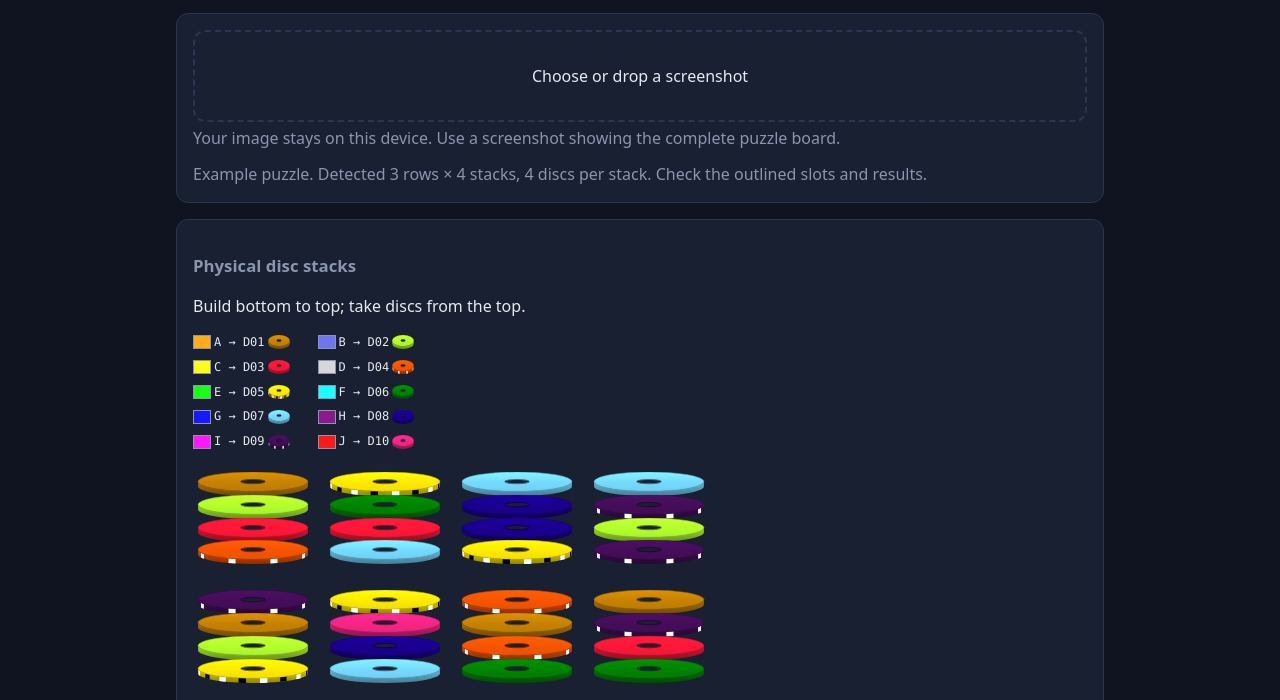
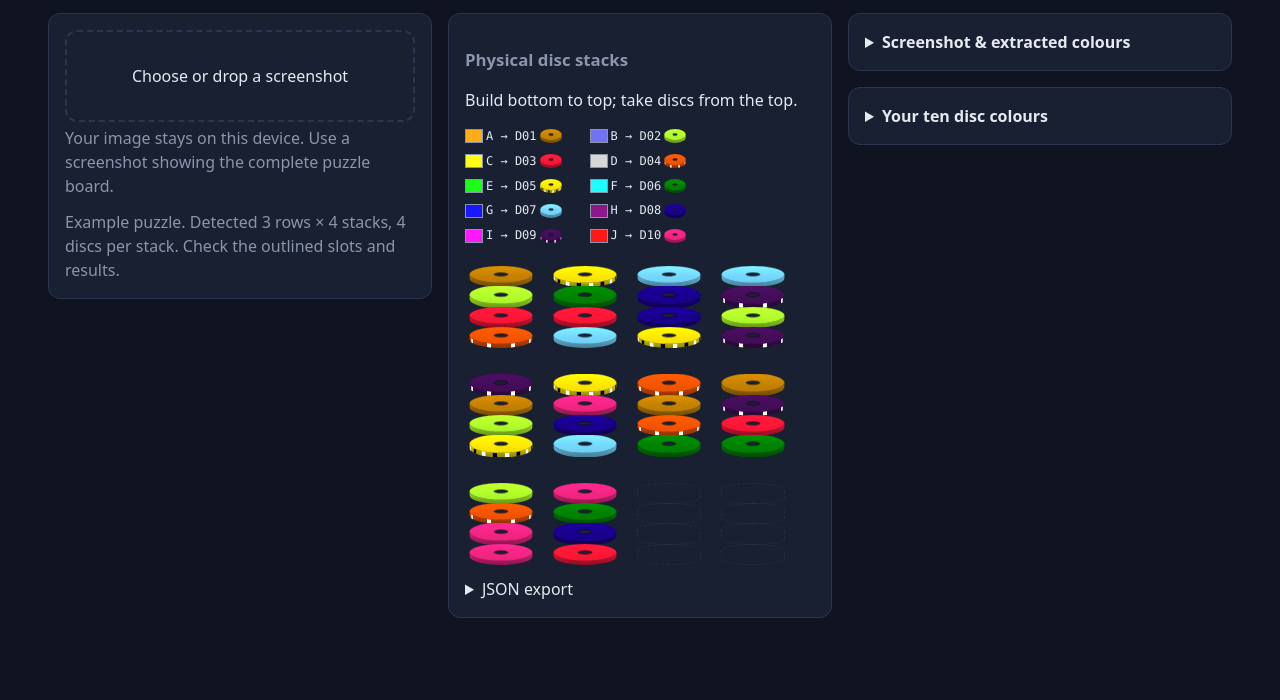
Before and after one commit to ddol/colour-puzzle-mapper, a website with bundled scripts: page index.html in a window 1280 px wide. Shown: the part 131-831 px from the top of the page. After the commit the page ends 800 px from the top, so only its background shows below. Built offline with nearby package versions, Linux system fonts and the light colour scheme.

Commit message:
Keep mapper cards compact and preserve disc proportions (#10)
Keep the upload and results in compact portrait cards, with controls in
a third desktop column. Wrap to two columns and then one as space
decreases, and preserve the disc aspect ratio.

Validation: 33 tests and the production build pass. Browser checks
covered phone widths, two-column wrapping, expanded controls, and three
desktop columns without horizontal overflow.

```diff
--- a/index.html
+++ b/index.html
@@ -20,7 +20,7 @@
     <p class="sub mapper-intro">Try the example below, or upload today’s puzzle screenshot.</p>
   </header>
 
-  <main>
+  <main class="mapper-layout">
     <section class="panel" id="upload-panel">
       <label class="drop" for="file-input">
         <input id="file-input" type="file" accept="image/*">
@@ -45,6 +45,7 @@
         <button id="copy-json" type="button">Copy JSON</button>
       </details>
     </section>
+    <div class="mapper-drawers">
     <details class="panel drawer" id="inspection-panel" hidden>
       <summary>Screenshot &amp; extracted colours</summary>
       <div class="drawer-content">
@@ -82,6 +83,7 @@
       </div>
     </details>
 
+    </div>
   </main>
 
   <dialog id="color-dialog" aria-labelledby="color-title">
--- a/styles.css
+++ b/styles.css
@@ -198,3 +198,30 @@ code { overflow-wrap: anywhere; }
 .drawer > summary { font-size: 1rem; font-weight: 600; }
 .drawer-content { padding-top: 16px; }
 .drawer-content > section + section { margin-top: 24px; }
+
+/* Keep the phone-sized workflow cards together on wider screens. */
+body:has(.mapper-layout) .site-header,
+.mapper-layout { max-width: 1232px; }
+.mapper-layout {
+  display: grid;
+  grid-template-columns: minmax(0, 384px);
+  gap: 16px;
+  align-items: start;
+  justify-content: center;
+}
+.mapper-layout > *, .mapper-drawers { min-width: 0; }
+.mapper-layout > .panel, .mapper-drawers .panel { margin-bottom: 0; }
+.mapper-drawers { display: grid; gap: 16px; }
+.mapper-layout [hidden] { display: none; }
+/* A disc keeps its proportions even when its stack column changes width. */
+.mapper-layout .grid { grid-template-columns: repeat(var(--cols, 4), minmax(0, 72px)); }
+.mapper-layout .slot { height: auto; flex: 0 0 auto; aspect-ratio: 3 / 1; }
+.mapper-layout .slot + .slot { margin-bottom: -1px; }
+@media (min-width: 832px) {
+  .mapper-layout { grid-template-columns: repeat(2, minmax(0, 384px)); }
+  .mapper-drawers { grid-column: 1 / -1; grid-template-columns: repeat(2, minmax(0, 1fr)); align-items: start; }
+}
+@media (min-width: 1232px) {
+  .mapper-layout { grid-template-columns: repeat(3, minmax(0, 384px)); }
+  .mapper-drawers { grid-column: auto; grid-template-columns: minmax(0, 1fr); }
+}
```
